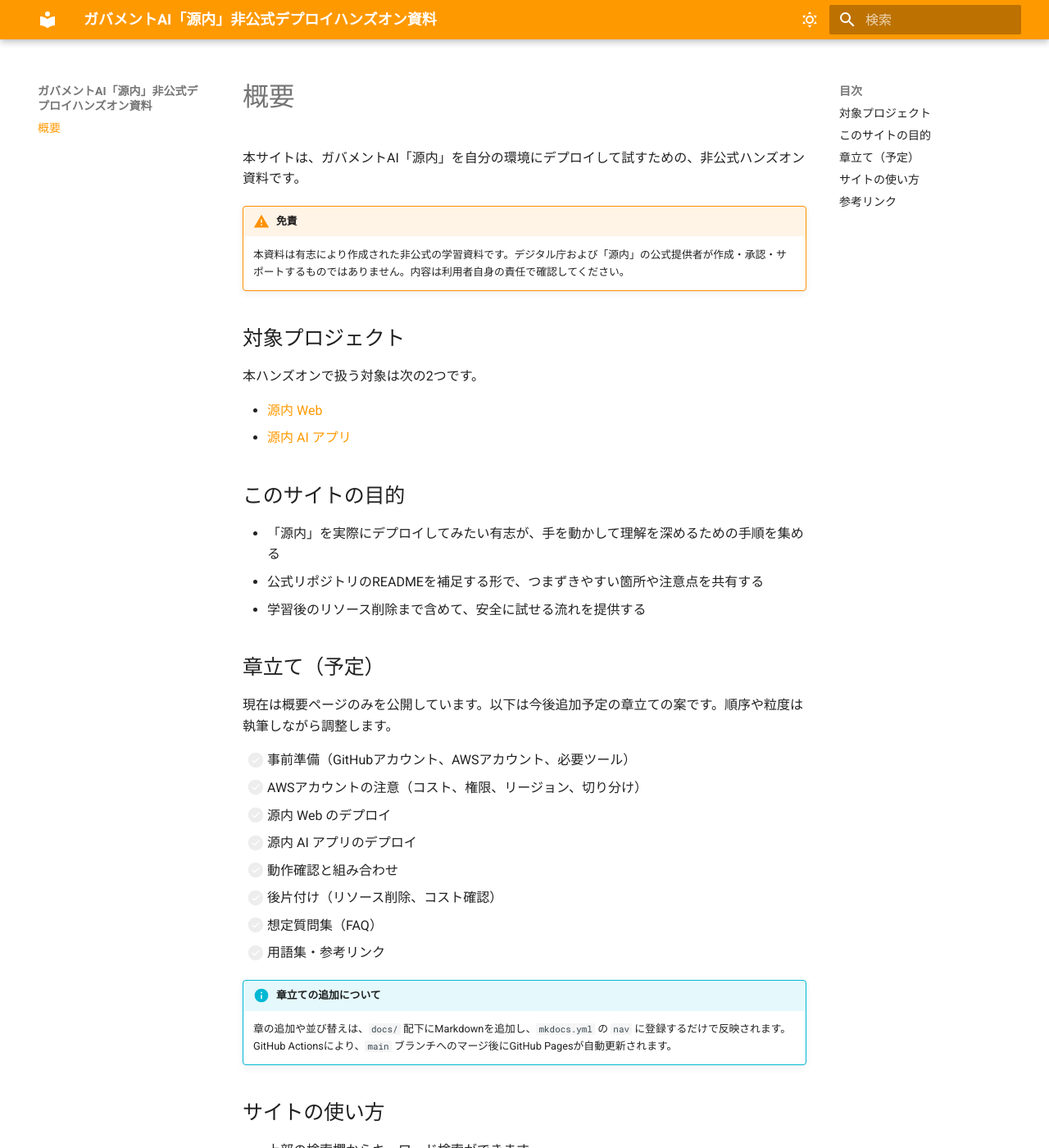
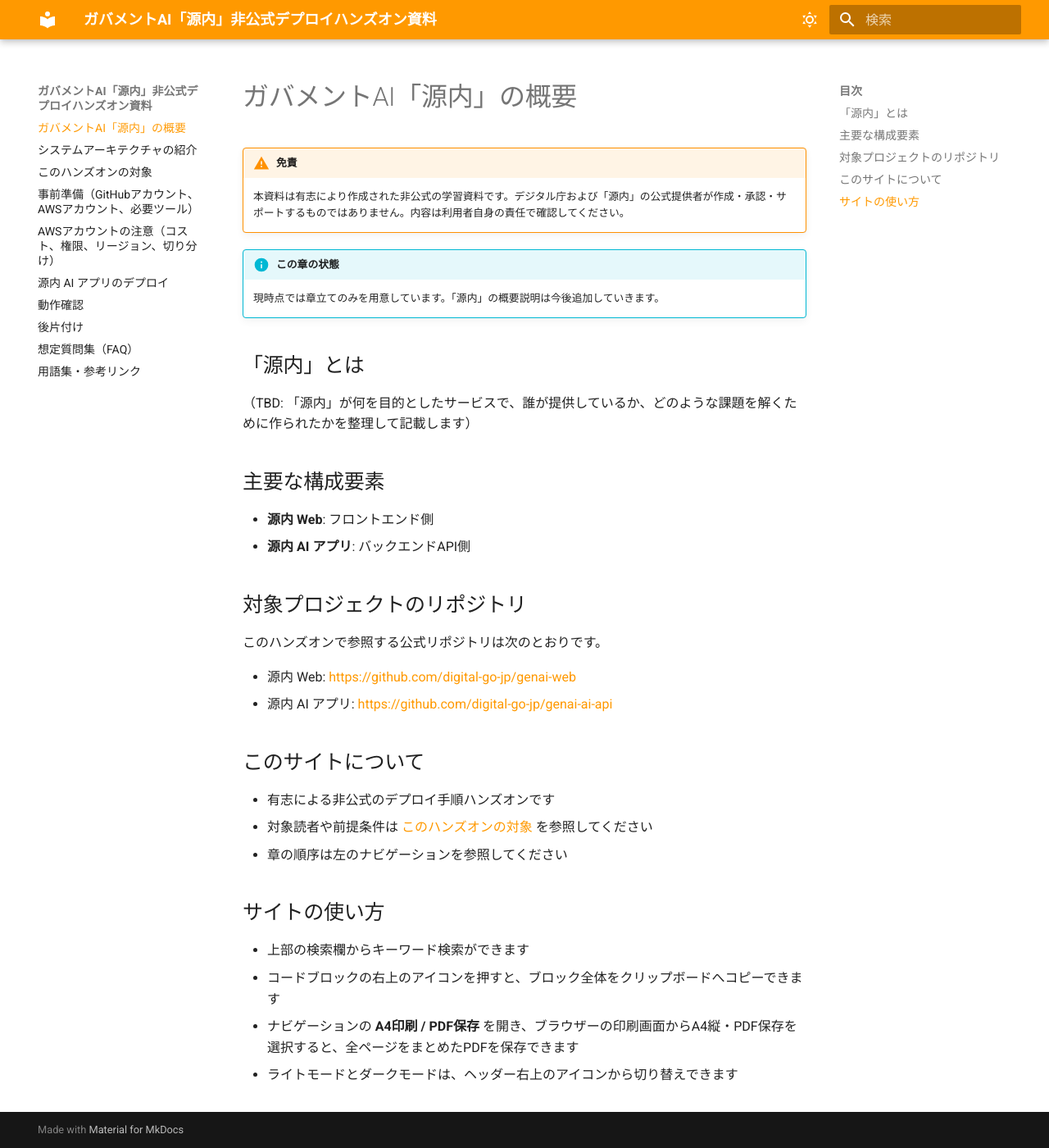
Before and after one commit to hide-G/gennai-unofficial-handson, an MkDocs documentation site: the page built from docs/index.md, in a window 1280 px wide and 1400 px high. Shown: the whole window at 82% size. Built offline with MkDocs 1.6.1 and Material for MkDocs 9.7.7, drawn with Linux system fonts in a browser that asks for light colours; some of the changed text lies outside the part shown.

Commit message:
docs: restructure into 10 chapters for gennai handson

```diff
--- /dev/null
+++ b/docs/architecture.md
@@ -0,0 +1,21 @@
+# システムアーキテクチャの紹介
+
+!!! info "この章の状態"
+    現時点では章立てのみを用意しています。アーキテクチャ図と詳細説明は今後追加します。
+
+## この章の目的
+
+「源内」全体の構成要素と、各要素の役割・連携を把握します。デプロイ作業の前に、どのリソースが何のために必要かを理解しておくと、後の章がスムーズに進みます。
+
+## この章で扱う予定の内容
+
+- 全体構成の俯瞰（構成図）
+- 源内 Web と 源内 AI アプリ の役割分担
+- 主要なAWSサービスと、それぞれの用途
+- リクエスト・データの流れ
+- コンポーネント間の連携方法
+
+## 参考リンク
+
+- 源内 Web リポジトリ: <https://github.com/digital-go-jp/genai-web>
+- 源内 AI アプリ リポジトリ: <https://github.com/digital-go-jp/genai-ai-api>
--- /dev/null
+++ b/docs/audience.md
@@ -0,0 +1,24 @@
+# このハンズオンの対象
+
+!!! info "この章の状態"
+    現時点では章立てのみを用意しています。詳細は今後追加します。
+
+## 想定読者
+
+（TBD: どのような立場・スキルの読者を想定するかを記載します）
+
+## 前提知識
+
+（TBD: 必要な事前知識をリスト化します。例: Git の基本操作、AWS の基本用語、コマンドラインの利用など）
+
+## 完了時に得られる状態
+
+（TBD: この資料を最後まで進めたときに手元で確認できるようになる状態を記載します）
+
+## 想定所要時間
+
+（TBD）
+
+## 想定コスト
+
+（TBD: AWS上で発生し得る料金の目安と、実質無料に抑えるための工夫を記載します）
--- /dev/null
+++ b/docs/aws-notes.md
@@ -0,0 +1,31 @@
+# AWSアカウントの注意（コスト、権限、リージョン、切り分け）
+
+!!! warning "AWS利用時の共通の注意"
+    ハンズオン後にリソースが残っていると、想定外の課金が発生する可能性があります。この章の内容を確認したうえで、[後片付け](cleanup.md) の章まで通して完了してください。
+
+## この章の状態
+
+!!! info "この章の状態"
+    現時点では章立てのみを用意しています。詳細は今後追加します。
+
+## コスト
+
+（TBD: 想定される料金、無料利用枠の使い方、予算アラート（AWS Budgets）の設定、想定外の課金を早期に検知する工夫）
+
+## 権限（IAM）
+
+（TBD: 最小権限の考え方、ハンズオン用IAMユーザー／ロールの設計、ルートアカウントの取り扱い）
+
+## リージョン
+
+（TBD: 推奨リージョン、選定理由、切り替え時の注意点）
+
+## 環境の切り分け
+
+（TBD: 個人検証アカウントの推奨、既存環境と混ざらないようにする工夫、命名規則）
+
+## 資格情報の取り扱い
+
+- アクセスキー、シークレット、トークンなどをコマンドや原稿、ログ、コミット履歴に含めない
+- 環境変数、AWS CLI プロファイル、AWS SSO などの安全な仕組みを使う
+- 万が一漏えいした場合は速やかにキーを無効化・ローテーションする
--- /dev/null
+++ b/docs/cleanup.md
@@ -0,0 +1,24 @@
+# 後片付け
+
+!!! warning "コスト・セキュリティ上の注意"
+    デプロイしたリソースを削除しないと課金が続く可能性があります。また、公開ログにエンドポイントや識別子が残ると、セキュリティ上の問題になる可能性があります。作業後は必ずこの章まで進め、資源の削除と確認を完了してください。
+
+## この章の状態
+
+!!! info "この章の状態"
+    現時点では章立てのみを用意しています。詳細は今後追加します。
+
+## この章で扱う予定の内容
+
+- 削除の順序（依存関係の考慮）
+- 各リソースの削除手順
+- 課金が停止していることの確認
+- リソースが残っていないことの確認
+- ログ・保存物からの秘密情報の削除
+
+## 完了チェックリスト（案）
+
+- [ ] 源内 AI アプリのリソースを削除した
+- [ ] 課金対象のリソースが残っていないことを確認した
+- [ ] 予算アラートで想定外の課金がないことを確認した
+- [ ] 手元のログ・キャプチャに秘密情報が残っていないことを確認した
--- /dev/null
+++ b/docs/deploy-ai-api.md
@@ -0,0 +1,24 @@
+# 源内 AI アプリのデプロイ
+
+!!! info "この章の状態"
+    現時点では章立てのみを用意しています。詳細な手順は今後追加します。
+
+## 対象リポジトリ
+
+- <https://github.com/digital-go-jp/genai-ai-api>
+
+## この章で扱う予定の手順
+
+1. リポジトリの取得（clone）
+2. 環境変数の設定
+3. 依存関係のインストール
+4. ビルド
+5. AWSへのデプロイ
+6. デプロイ結果の確認
+
+!!! warning "コマンドを実行する前に"
+    実行するコマンドの内容を必ず確認してください。コマンドをコピーする際も、対象のリポジトリ・ブランチ・タグが期待どおりか確認したうえで実行してください。
+
+## 参考リンク
+
+- 源内 AI アプリ 公式リポジトリ: <https://github.com/digital-go-jp/genai-ai-api>
--- /dev/null
+++ b/docs/faq.md
@@ -0,0 +1,20 @@
+# 想定質問集（FAQ）
+
+!!! info "この章の状態"
+    現時点では章立てのみを用意しています。質問と回答は今後追加します。
+
+## 想定される質問カテゴリ
+
+- 前提・環境について
+- デプロイ手順の失敗時の対応
+- 動作確認・トラブルシュート
+- コスト・後片付け
+- セキュリティ・秘密情報の取り扱い
+
+## 質問の追加方法
+
+- 実施中に遭遇したつまずきは、Issue として起票していただけると助かります
+- 一般化できる内容はこの章に追記していきます
+
+!!! info "Issueと Pull Requestについて"
+    Issueは誰でも起票できます。Pull Requestを送っていただく場合は、非公式資料である旨と、記載内容の正確性について執筆者側で確認する必要があるため、レビューを経てからのマージになります。
--- /dev/null
+++ b/docs/glossary.md
@@ -0,0 +1,20 @@
+# 用語集・参考リンク
+
+!!! info "この章の状態"
+    現時点では章立てのみを用意しています。用語と参考リンクは本文の執筆に合わせて追記していきます。
+
+## 用語集
+
+（TBD: 資料内で使う用語を簡潔に説明します）
+
+## 参考リンク
+
+### 公式リポジトリ
+
+- 源内 Web: <https://github.com/digital-go-jp/genai-web>
+- 源内 AI アプリ: <https://github.com/digital-go-jp/genai-ai-api>
+
+### 本サイトの技術基盤
+
+- Material for MkDocs: <https://squidfunk.github.io/mkdocs-material/>
+- mkdocs-print-site-plugin: <https://github.com/timvink/mkdocs-print-site-plugin>
--- a/docs/index.md
+++ b/docs/index.md
@@ -1,47 +1,36 @@
-# 概要
-
-本サイトは、ガバメントAI「源内」を自分の環境にデプロイして試すための、非公式ハンズオン資料です。
+# ガバメントAI「源内」の概要
 
 !!! warning "免責"
     本資料は有志により作成された非公式の学習資料です。デジタル庁および「源内」の公式提供者が作成・承認・サポートするものではありません。内容は利用者自身の責任で確認してください。
 
-## 対象プロジェクト
+!!! info "この章の状態"
+    現時点では章立てのみを用意しています。「源内」の概要説明は今後追加していきます。
 
-本ハンズオンで扱う対象は次の2つです。
+## 「源内」とは
 
-- [源内 Web](https://github.com/digital-go-jp/genai-web)
-- [源内 AI アプリ](https://github.com/digital-go-jp/genai-ai-api)
+（TBD: 「源内」が何を目的としたサービスで、誰が提供しているか、どのような課題を解くために作られたかを整理して記載します）
 
-## このサイトの目的
+## 主要な構成要素
 
-- 「源内」を実際にデプロイしてみたい有志が、手を動かして理解を深めるための手順を集める
-- 公式リポジトリのREADMEを補足する形で、つまずきやすい箇所や注意点を共有する
-- 学習後のリソース削除まで含めて、安全に試せる流れを提供する
+- **源内 Web**: フロントエンド側
+- **源内 AI アプリ**: バックエンドAPI側
 
-## 章立て（予定）
+## 対象プロジェクトのリポジトリ
 
-現在は概要ページのみを公開しています。以下は今後追加予定の章立ての案です。順序や粒度は執筆しながら調整します。
+このハンズオンで参照する公式リポジトリは次のとおりです。
 
-- [ ] 事前準備（GitHubアカウント、AWSアカウント、必要ツール）
-- [ ] AWSアカウントの注意（コスト、権限、リージョン、切り分け）
-- [ ] 源内 Web のデプロイ
-- [ ] 源内 AI アプリのデプロイ
-- [ ] 動作確認と組み合わせ
-- [ ] 後片付け（リソース削除、コスト確認）
-- [ ] 想定質問集（FAQ）
-- [ ] 用語集・参考リンク
+- 源内 Web: <https://github.com/digital-go-jp/genai-web>
+- 源内 AI アプリ: <https://github.com/digital-go-jp/genai-ai-api>
 
-!!! info "章立ての追加について"
-    章の追加や並び替えは、`docs/` 配下にMarkdownを追加し、`mkdocs.yml` の `nav` に登録するだけで反映されます。GitHub Actionsにより、`main` ブランチへのマージ後にGitHub Pagesが自動更新されます。
+## このサイトについて
+
+- 有志による非公式のデプロイ手順ハンズオンです
+- 対象読者や前提条件は [このハンズオンの対象](audience.md) を参照してください
+- 章の順序は左のナビゲーションを参照してください
 
 ## サイトの使い方
 
 - 上部の検索欄からキーワード検索ができます
 - コードブロックの右上のアイコンを押すと、ブロック全体をクリップボードへコピーできます
-- ナビゲーションの **A4印刷 / PDF保存** を開き、ブラウザーの印刷メニューからA4縦・PDF保存を選択すると、全ページをまとめたPDFを保存できます
+- ナビゲーションの **A4印刷 / PDF保存** を開き、ブラウザーの印刷画面からA4縦・PDF保存を選択すると、全ページをまとめたPDFを保存できます
 - ライトモードとダークモードは、ヘッダー右上のアイコンから切り替えできます
-
-## 参考リンク
-
-- 源内 Web リポジトリ: <https://github.com/digital-go-jp/genai-web>
-- 源内 AI アプリ リポジトリ: <https://github.com/digital-go-jp/genai-ai-api>
--- /dev/null
+++ b/docs/prerequisites.md
@@ -0,0 +1,29 @@
+# 事前準備（GitHubアカウント、AWSアカウント、必要ツール）
+
+!!! info "この章の状態"
+    現時点では章立てのみを用意しています。手順は今後追加します。
+
+## GitHubアカウント
+
+（TBD: 個人アカウントの用意、二要素認証、SSH/HTTPSの選択など）
+
+## AWSアカウント
+
+（TBD: 個人検証用アカウントの用意、MFAの設定、IAMユーザーとルートアカウントの使い分けなど）
+
+!!! warning "AWSアカウントの選び方"
+    本番運用中のアカウントや業務用の共有アカウントでは実施しないでください。学習用の個別アカウントを用意することを強く推奨します。
+
+## 必要ツール
+
+（TBD: 具体的なツール、バージョン、インストール方法を記載します）
+
+- Git
+- （TBD）
+
+## チェックリスト
+
+- [ ] GitHubアカウントを用意した
+- [ ] AWSアカウントを用意した（検証用）
+- [ ] 必要ツールをインストールした
+- [ ] 資格情報を安全に管理する準備ができた
--- /dev/null
+++ b/docs/verify.md
@@ -0,0 +1,19 @@
+# 動作確認
+
+!!! info "この章の状態"
+    現時点では章立てのみを用意しています。詳細は今後追加します。
+
+## この章の目的
+
+デプロイが期待どおりに完了しているかを、手を動かして確認します。
+
+## この章で扱う予定の内容
+
+- 基本的な疎通確認
+- 主要機能の動作確認
+- ログの参照方法
+- 想定される正常/異常の挙動と、判断基準
+
+## トラブル時の当たり方
+
+問題が発生した場合の切り分け手順は、[想定質問集（FAQ）](faq.md) にまとめる予定です。
--- a/mkdocs.yml
+++ b/mkdocs.yml
@@ -24,7 +24,16 @@
         name: ライトモードに切り替え
 
 nav:
-  - 概要: index.md
+  - "ガバメントAI「源内」の概要": index.md
+  - "システムアーキテクチャの紹介": architecture.md
+  - "このハンズオンの対象": audience.md
+  - "事前準備（GitHubアカウント、AWSアカウント、必要ツール）": prerequisites.md
+  - "AWSアカウントの注意（コスト、権限、リージョン、切り分け）": aws-notes.md
+  - "源内 AI アプリのデプロイ": deploy-ai-api.md
+  - "動作確認": verify.md
+  - "後片付け": cleanup.md
+  - "想定質問集（FAQ）": faq.md
+  - "用語集・参考リンク": glossary.md
 
 plugins:
   - search
```
Also changed, not shown: README.md (+9 -7 lines).
